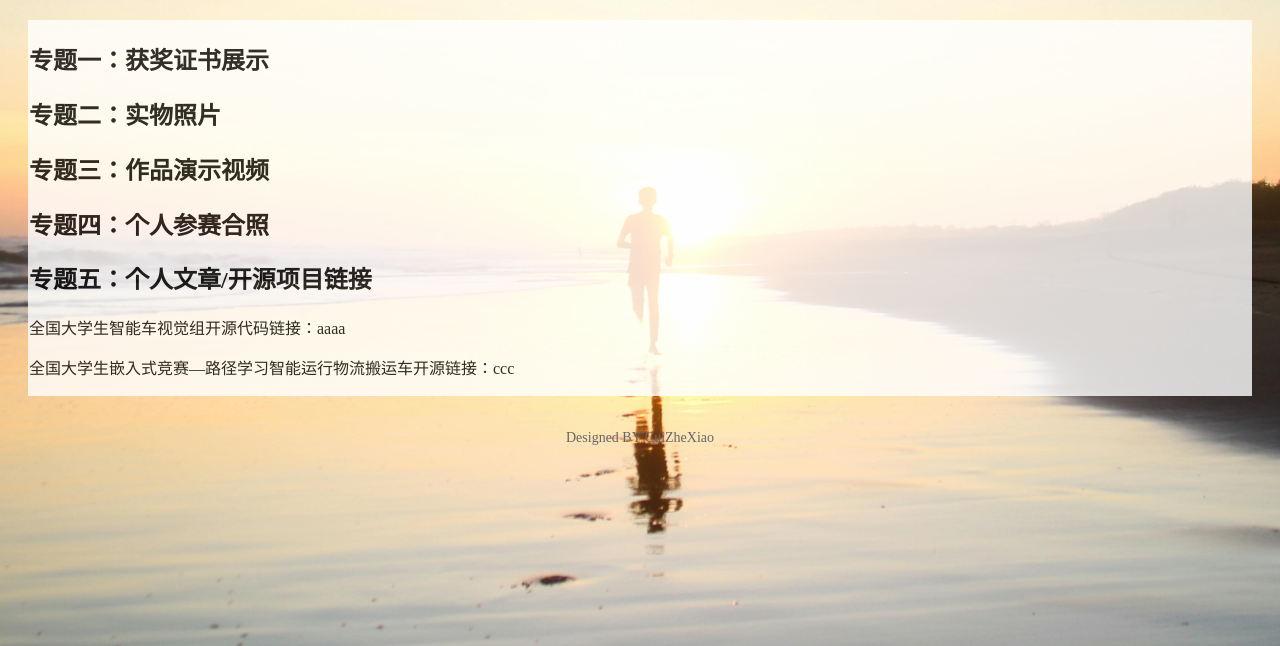
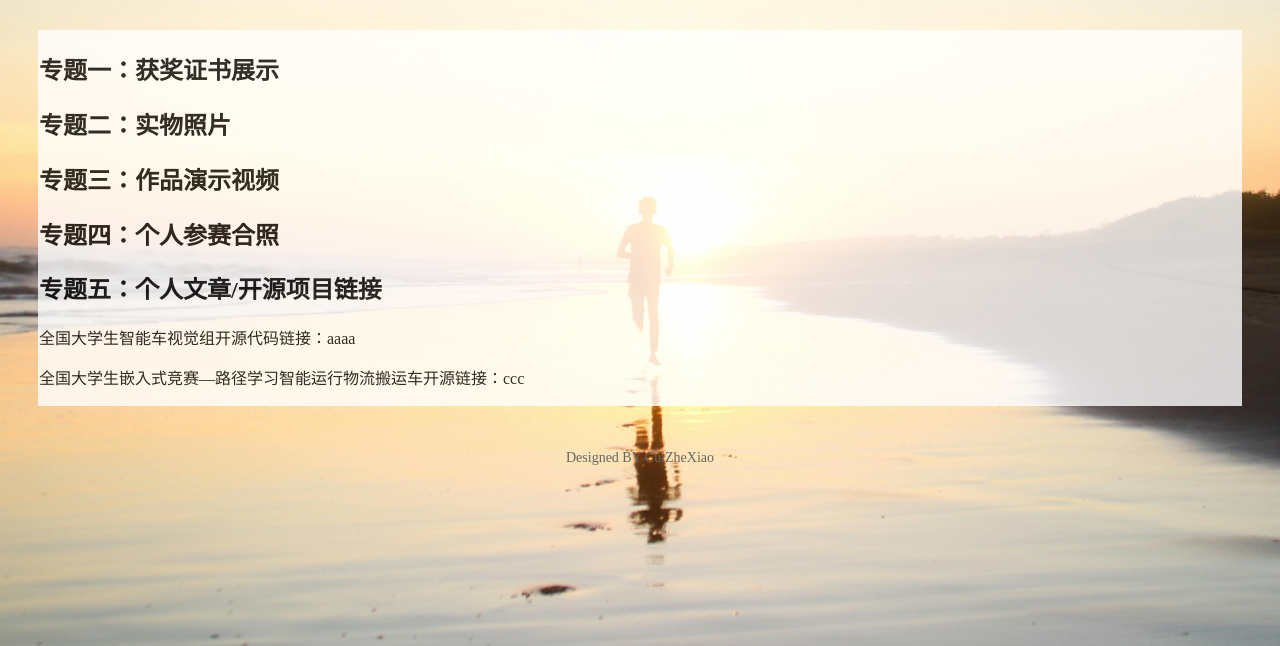
Before and after one commit to TonyDDcui/Self_Introduction, a PHP site: page / in a window 1280 px wide. Shown: the part 117-763 px from the top of the page. Run offline with PHP 8.4, Linux system fonts and the light colour scheme.

Commit message:
更改页面布局

```diff
--- a/styles.css
+++ b/styles.css
@@ -18,10 +18,9 @@
 }
 
 .transbox{
-/*	width: 1050px ;
-	height: 420px ;
-	margin: 90px 90px ;
-*/
+	width: device-width ;
+	height: device-height ;
+	margin: 10px 10px ;
 	background-color: #ffffff ;
 	border: 1px solid #FFFFFF ;
 	opacity: 0.8 ;
```
